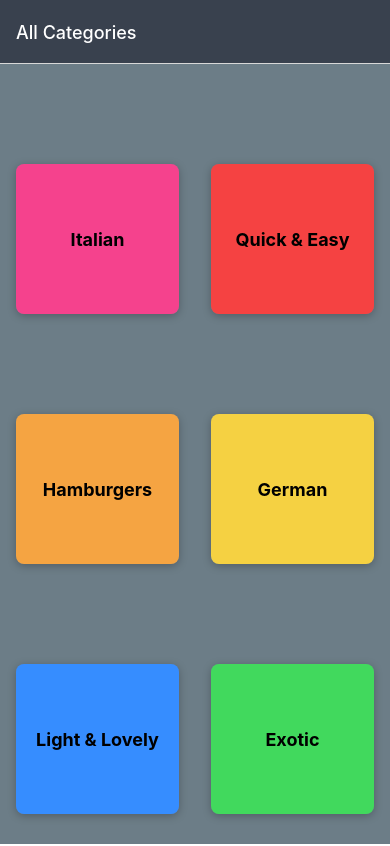
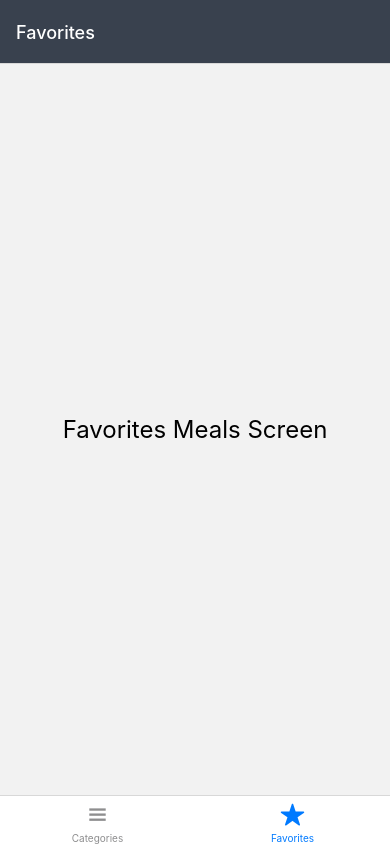
Before and after one commit to Patricknshimiyimana/meals_app, a React Native app: screen /Favorites in a window 390 px wide. Shown: the top 846 px of the page. Built offline with nearby package versions, Linux system fonts and the light colour scheme.

Commit message:
nesting navigators - bottom tabs & stack

```diff
--- a/App.js
+++ b/App.js
@@ -1,11 +1,53 @@
 import { StatusBar } from "expo-status-bar";
 import { NavigationContainer } from "@react-navigation/native";
 import { createNativeStackNavigator } from "@react-navigation/native-stack";
+import { createBottomTabNavigator } from "@react-navigation/bottom-tabs";
+import Ionicons from "@expo/vector-icons/Ionicons";
+
 import CategoriesScreen from "./screens/CategoriesScreen";
 import MealsOverview from "./screens/MealsOverviewScreen";
 import MealDetailsScreen from "./screens/MealDetailsScreen";
+import FavoritesScreen from "./screens/FavoritesScreen";
+import { BlurView } from "expo-blur";
+import { StyleSheet } from "react-native";
 
 const Stack = createNativeStackNavigator();
+const BottomTab = createBottomTabNavigator();
+
+function BottomTabNavigator() {
+  return (
+    <BottomTab.Navigator
+      screenOptions={{
+        headerStyle: { backgroundColor: "#39414E" },
+        headerTintColor: "white",
+        backgroundColor: "#24180f",
+        sceneContainerStyle: { backgroundColor: "#6C7D87" },
+        tabBarStyle: {
+          // backgroundColor: 'black',
+      },
+      }}
+    >
+      <BottomTab.Screen
+        name="Categories"
+        component={CategoriesScreen}
+        options={{
+          tabBarIcon: ({ color, size }) => (
+            <Ionicons name="menu" color={color} size={size} />
+          ),
+        }}
+      />
+      <BottomTab.Screen
+        name="Favorites"
+        component={FavoritesScreen}
+        options={{
+          tabBarIcon: ({ color, size }) => (
+            <Ionicons name="star" color={color} size={size} />
+          ),
+        }}
+      />
+    </BottomTab.Navigator>
+  );
+}
 
 export default function App() {
   return (
@@ -22,9 +64,9 @@ export default function App() {
         >
           <Stack.Screen
             name="MealsContainer"
-            component={CategoriesScreen}
+            component={BottomTabNavigator}
             options={{
-              title: "All Categories",
+              headerShown: false,
             }}
           />
           <Stack.Screen name="MealsOverview" component={MealsOverview} />
--- /dev/null
+++ b/screens/FavoritesScreen.js
@@ -0,0 +1,20 @@
+import { StyleSheet, Text, View } from "react-native";
+
+export default function FavoritesScreen() {
+  return (
+    <View style={styles.container}>
+      <Text style={styles.text}>Favorites Meals Screen</Text>
+    </View>
+  );
+}
+
+const styles = StyleSheet.create({
+  container: {
+    flex: 1,
+    justifyContent: "center",
+    alignItems: "center",
+  },
+  text: {
+    fontSize: 24,
+  },
+});
```
Also changed, not shown: package.json (+7 -2 lines), 1 other file (tests, documents, lock files or other folders).
